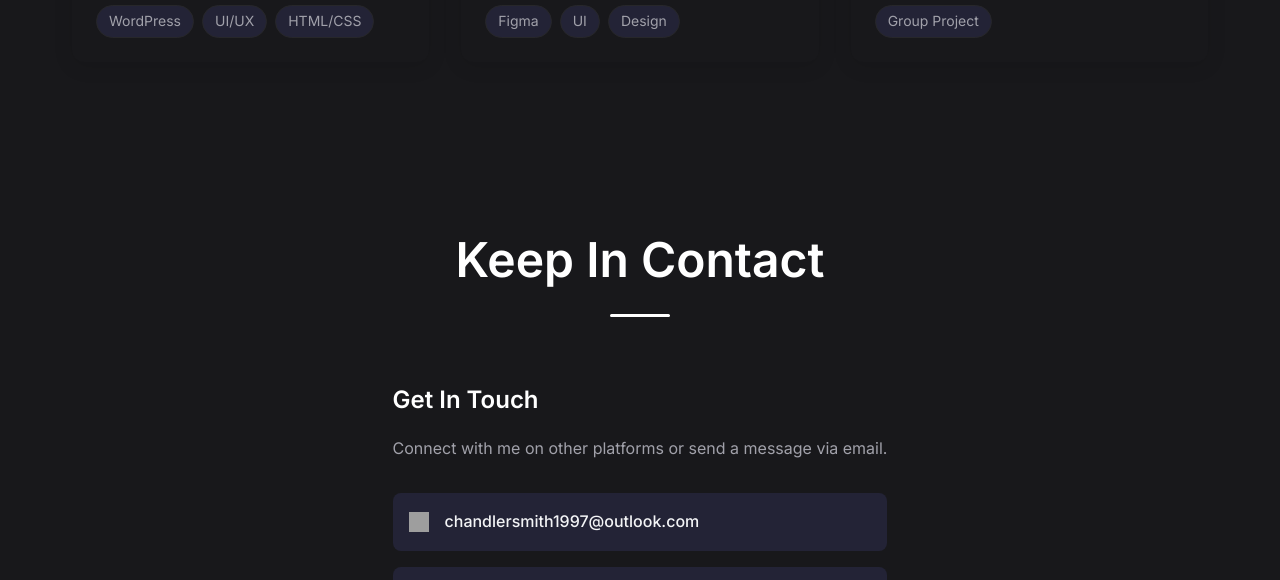
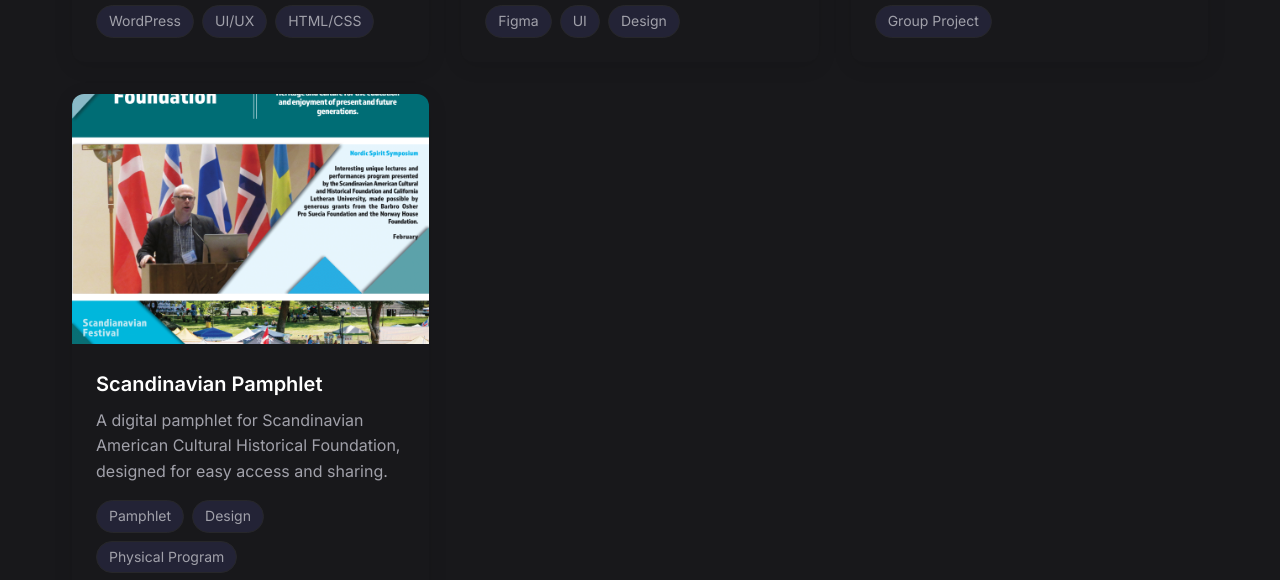
Before and after one commit to ImGuardia/Portfolio, a plain HTML site: page index.html in a window 1280 px wide. Shown: the part 2171-2751 px from the top of the page. Drawn offline with Linux system fonts and the light colour scheme; grey boxes are pictures that could not be loaded.

Commit message:
added project: Scandinavian Pamphlet

```diff
--- a/index.html
+++ b/index.html
@@ -165,6 +165,23 @@
                             </div>
                         </div>
                     </div>
+                    <div class="project-card" data-project="4">
+                        <div class="project-image" style="background: url('assets/scanpamp.png') center center/cover no-repeat;">
+                            <div class="project-placeholder" style="opacity:0;">Project 4</div>
+                            <div class="project-overlay">
+                                <a class="project-btn" href="https://imguardia.github.io/scanpamp/" target="_blank" rel="noopener">Pamphlet</a>
+                            </div>
+                        </div>
+                        <div class="project-info">
+                            <h3 class="project-title">Scandinavian Pamphlet</h3>
+                            <p class="project-description">A digital pamphlet for Scandinavian American Cultural Historical Foundation, designed for easy access and sharing.</p>
+                            <div class="project-tags">
+                                <span class="tag">Pamphlet</span>
+                                <span class="tag">Design</span>
+                                <span class="tag">Physical Program</span>
+                            </div>
+                        </div>
+                    </div>
                 </div>
             </div>
         </section>
```
Also changed, not shown: assets/scanpamp.png (added).
